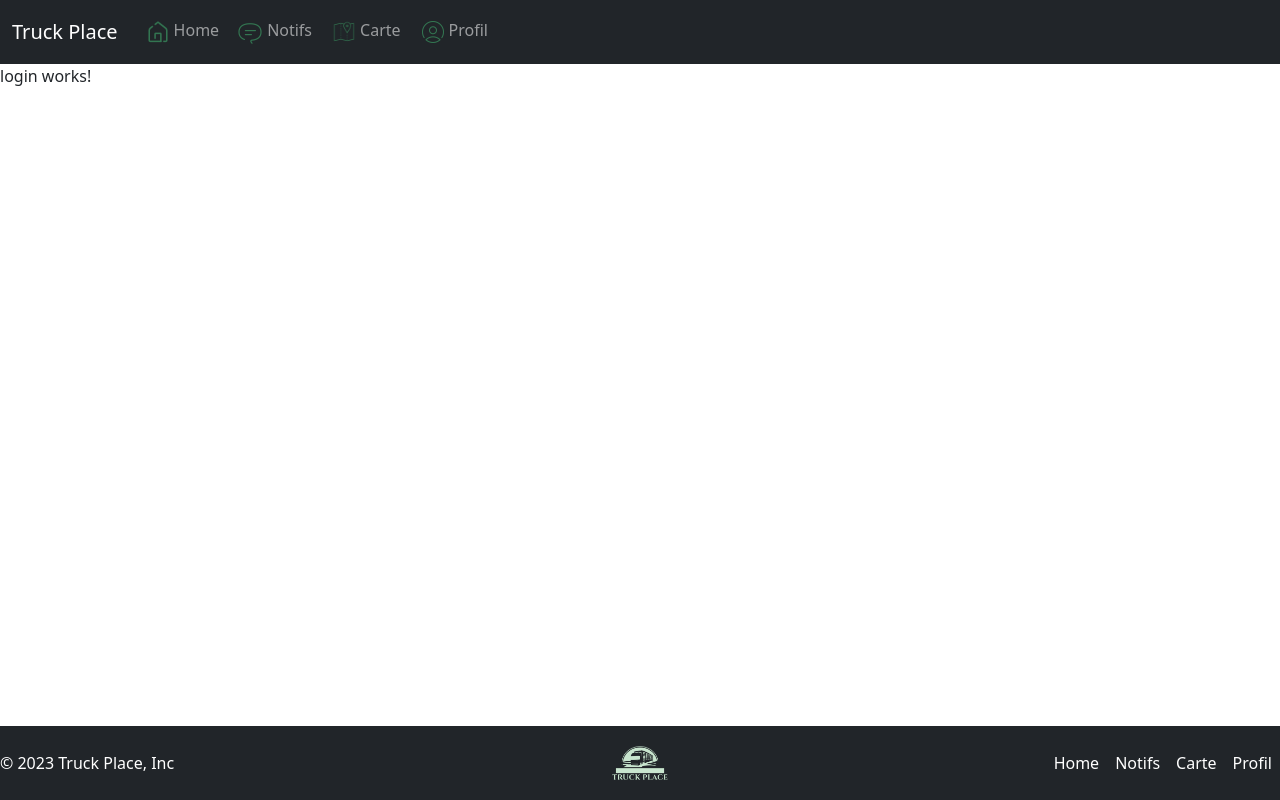
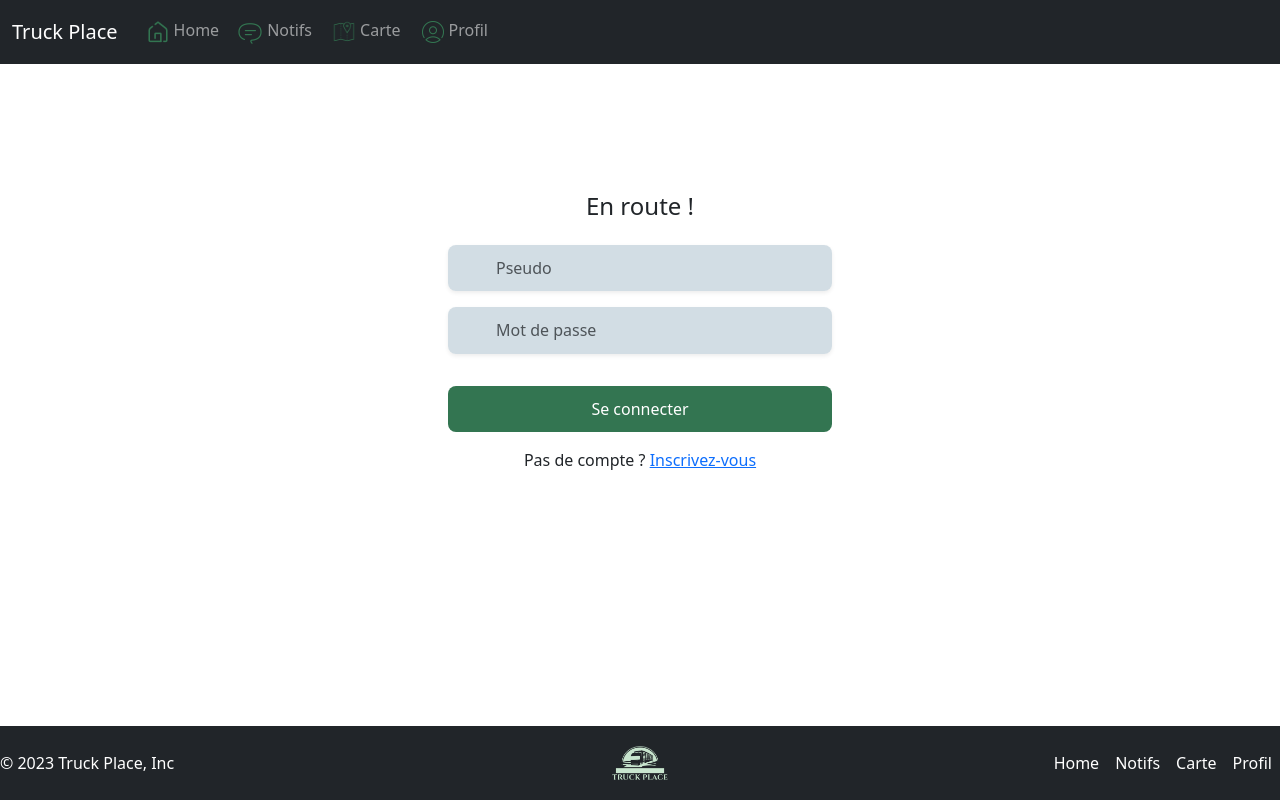
Before and after one commit to Didof69/truck_place_FRONT, an Angular app: page /account/login in a window 1280 px wide. Built offline with nearby package versions, Linux system fonts and the light colour scheme.

Commit message:
1 - auth: signup et login ok

```diff
--- a/src/app/components/auth/login/login.component.css
+++ b/src/app/components/auth/login/login.component.css
@@ -0,0 +1,100 @@
+.mainContainer {
+    align-items: center;
+    display: flex;
+    flex-direction: column;
+}
+
+.textBienvenue {
+    text-align: center;
+    padding-top: 8rem;
+}
+
+h1 {
+    font-size: 1.5rem;
+}
+
+input {
+    background-color: rgba(34, 87, 119, 0.2);
+    border: none;
+    cursor: pointer;
+    border-radius: 0.5rem;
+    margin-top: 1rem;
+    padding: 0.7rem;
+    padding-left: 3rem;
+    width: 30vw;
+}
+
+.input-error {
+    border: 0.13rem solid #BC3030;
+}
+
+.input-error-email {
+    border: 0.13rem solid #BC3030;
+}
+
+.input-error-log {
+    border: 0.13rem solid #BC3030;
+}
+
+.alert {
+    color: #BC3030;
+    font-size: 0.8rem;
+    padding-top: 0;
+    padding-bottom: 0;
+    margin-bottom: 0;
+}
+
+.btn {
+    font-size: 1rem;
+    color: #ffffff;
+    background-color: #337551;
+    border: none;
+    cursor: pointer;
+    border-radius: 0.5rem;
+    margin-top: 2rem;
+    padding: 0.7rem;
+    width: 30vw;
+}
+
+.lienEnregistrer {
+    margin-top: 1rem;
+}
+
+.btn:hover {
+    background-color: #234e35;
+    box-shadow: 0rem 0rem 0rem 0.05rem #234e35;
+}
+
+
+/*Media Queries */
+@media only screen and (max-width: 48rem) {
+    input {
+        align-items: center;
+        padding-left: 1.3rem;
+        width: 68vw;
+    }
+
+    .alert {
+        font-size: 0.69rem;
+    }
+
+    .errorMdp {
+        width: 55vw;
+    }
+
+    .btn {
+        width: 68vw;
+        margin-top: 1.5rem;
+    }
+
+    .btn:hover {
+        background-color: #337551;
+    }
+}
+
+
+@media (min-width: 100rem) {
+    .mainContainer {
+        margin-top: 8rem;
+    }
+}
--- a/src/app/components/auth/login/login.component.html
+++ b/src/app/components/auth/login/login.component.html
@@ -1 +1,63 @@
-<p>login works!</p>
+<div class="mainContainer container-principal">
+  <div class="textBienvenue">
+    <h1>En route !</h1>
+  </div>
+
+  <form #connexion="ngForm" (ngSubmit)="login(connexion)">
+    <div class="form-group">
+      <input
+        type="text"
+        required
+        pattern="^[a-zA-Z]{2,17}[0-9]{0,3}$"
+        class="form-control shadow-sm"
+        [(ngModel)]="user.pseudo"
+        name="pseudo"
+        #pseudo="ngModel"
+        [class.input-error]="pseudo.invalid && isFormValidate"
+        [class.input-error-log]="connexionKO"
+        placeholder="Pseudo"
+      />
+      <div *ngIf="pseudo.invalid && isFormValidate" class="alert">
+        <div *ngIf="pseudo.errors?.['required']">Le pseudo est obligatoire.</div>
+        <div *ngIf="pseudo.errors?.['pattern']">
+          Veuillez entrer un pseudo valide.
+        </div>
+
+      </div>
+
+    </div>
+
+    <div class="form-group">
+      <input
+        type="password"
+        required
+        pattern="(?=.*[a-z])(?=.*[A-Z])(?=.*\d)(?=.*[@$!%*?&])[A-Za-z\d@$!%*?&]{12,}"
+        class="form-control shadow-sm"
+        [(ngModel)]="user.password"
+        name="password"
+        #password="ngModel"
+        [class.input-error]="password.invalid && isFormValidate"
+        [class.input-error-email]="connexionKO"
+        placeholder="Mot de passe"
+      />
+      <div *ngIf="password.invalid && isFormValidate" class="alert">
+        <div *ngIf="password.errors?.['required']">
+          Le mot de passe est obligatoire.
+        </div>
+        <div class="errorMdp" *ngIf="password.errors?.['pattern']">
+          Au moins 12 caractères, 1 majuscule, 1 chiffre et 1 symbole.
+        </div>
+      </div>
+      <div *ngIf="connexionKO" class="alert">Vérifiez votre email et votre mot de passe.</div>
+    </div>
+
+    <button type="submit" class="btn btn-primary">Se connecter</button>
+  </form>
+
+  <div class="lienEnregistrer">
+    <p>
+      Pas de compte ?
+      <a [routerLink]="'/account/signup'">Inscrivez-vous</a>
+    </p>
+  </div>
+</div>
--- a/src/app/components/auth/login/login.component.ts
+++ b/src/app/components/auth/login/login.component.ts
@@ -1,10 +1,41 @@
 import { Component } from '@angular/core';
+import { NgForm } from '@angular/forms';
+import { Router } from '@angular/router';
+import { UserLog } from 'src/app/models/user-log';
+import { UserService } from 'src/app/services/user.service';
 
 @Component({
   selector: 'app-login',
   templateUrl: './login.component.html',
-  styleUrls: ['./login.component.css']
+  styleUrls: ['./login.component.css'],
 })
 export class LoginComponent {
+  user: UserLog = {
+    pseudo: '',
+    password: '',
+  };
 
+  isFormValidate = false;
+  connexionKO = false;
+
+  constructor(
+    private userService: UserService,
+    private router: Router
+  ) {}
+
+  login(connexionForm: NgForm) {
+    this.isFormValidate = true;
+
+    if (connexionForm.valid) {
+      this.userService.login(this.user).subscribe({
+        next: (response) => {
+          sessionStorage.setItem('token', response.accessToken);
+          location.reload(); //recharge la page actuelle
+        },
+        error: (error) => {
+          this.connexionKO = true;
+        },
+      });
+    }
+  }
 }
--- a/src/app/components/auth/signup/signup.component.css
+++ b/src/app/components/auth/signup/signup.component.css
@@ -13,6 +13,7 @@
 h1{
     font-size: 1.5rem;
 }
+
 input {
     background-color: rgba(34, 87, 119, 0.2);
     border: none;
@@ -70,8 +71,8 @@ input {
 }
 
 .btn:hover {
-    background-color: #3b94cb;
-    box-shadow: 0rem 0rem 0rem 0.05rem #3b94cb;
+    background-color: #234e35;
+    box-shadow: 0rem 0rem 0rem 0.05rem #234e35;
 }
 
 /*Media Queries */
--- /dev/null
+++ b/src/app/models/log-data.ts
@@ -0,0 +1,3 @@
+export interface LogData {
+    accessToken: string;
+}
--- /dev/null
+++ b/src/app/models/user-log.ts
@@ -0,0 +1,4 @@
+export interface UserLog {
+  pseudo: string;
+  password?: string;
+}
--- a/src/app/services/user.service.ts
+++ b/src/app/services/user.service.ts
@@ -2,6 +2,8 @@ import { HttpClient, HttpHeaders } from '@angular/common/http';
 import { Injectable } from '@angular/core';
 import { User } from '../models/user';
 import { Observable } from 'rxjs';
+import { UserLog } from '../models/user-log';
+import { LogData } from '../models/log-data';
 
 @Injectable({
   providedIn: 'root',
@@ -18,8 +20,17 @@ export class UserService {
     return headers;
   }
 
-  signUp(data: User): Observable<User>{
+  signUp(data: User): Observable<User> {
     console.log(data);
     return this.http.post<User>(`${this.urlAPI}auth/register`, data);
   }
+
+  login(data: UserLog): Observable<LogData> {
+    console.log(data);
+
+    return this.http.post<LogData>(
+      `${this.urlAPI}auth/login`,
+      data
+    );
+  }
 }
```
Also changed, not shown: src/app/components/auth/signup/signup.component.html (+0 -65 lines).
